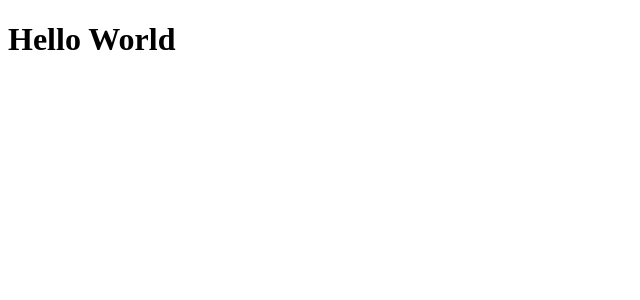
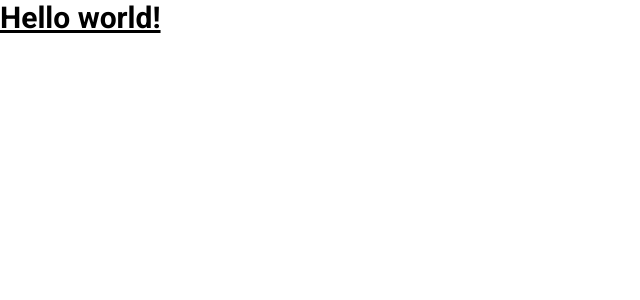
Before and after one commit to dhomini-rabelo/Estudos-Ignite-React-004, a Next.js app in the folder projects/stage04/: page / in a window 1280 px wide. Shown: the top 300 px of the page, without its empty margins (0-640 px from the left). Built offline with nearby package versions, Linux system fonts and the light colour scheme.

Commit message:
start project styles with stitches and tailwind

```diff
--- a/projects/stage04/package.json
+++ b/projects/stage04/package.json
@@ -9,6 +9,7 @@
     "lint": "next lint"
   },
   "dependencies": {
+    "@stitches/react": "^1.2.8",
     "@types/node": "18.11.15",
     "@types/react": "18.0.26",
     "@types/react-dom": "18.0.9",
@@ -16,5 +17,10 @@
     "react": "18.2.0",
     "react-dom": "18.2.0",
     "typescript": "4.9.4"
+  },
+  "devDependencies": {
+    "autoprefixer": "^10.4.13",
+    "postcss": "^8.4.20",
+    "tailwindcss": "^3.2.4"
   }
 }
--- /dev/null
+++ b/projects/stage04/postcss.config.js
@@ -0,0 +1,6 @@
+module.exports = {
+  plugins: {
+    tailwindcss: {},
+    autoprefixer: {},
+  },
+}
--- /dev/null
+++ b/projects/stage04/src/core/styles/global.ts
@@ -0,0 +1,37 @@
+import { globalCss } from ".";
+
+export const globalStyles = globalCss({
+  '*': {
+    margin: 0,
+    padding: 0,
+    boxSizing: 'border-box',
+    fontFamily: 'Roboto',
+  },
+
+  'html, body': {
+    minWidth: '100%',
+    minHeight: '100%',
+    backgroundColor: '$gray900',
+    color: '$gray100',
+    '-webkit-font-smoothing': 'antialised',
+  },
+
+  'body, input, textarea, button': {
+    fontFamily: 'Roboto',
+    fontWeight: 400
+  },
+
+  '.lh-130': {
+    lineHeight: '130%',
+  },
+
+  '.lh-160': {
+    lineHeight: '160%',
+  },
+
+  '.etc': {
+    whiteSpace: 'nowrap',
+    overflow: 'hidden',
+    textOverflow: 'ellipsis',
+  }
+})
--- /dev/null
+++ b/projects/stage04/src/core/styles/globalCss.css
@@ -0,0 +1,3 @@
+@tailwind base;
+@tailwind components;
+@tailwind utilities;
--- /dev/null
+++ b/projects/stage04/src/core/styles/index.ts
@@ -0,0 +1,19 @@
+import { createStitches } from '@stitches/react'
+
+export const {
+  config, styled, globalCss, keyframes, getCssText, theme, createTheme, css
+} = createStitches({
+  theme: {
+    colors: {
+      White: '#fff',
+
+      'Gray-900': '#121214',
+      'Gray-800': '#202024',
+      'Gray-300': '#c4c4cc',
+      'Gray-100': '#e1e1e6',
+
+      'Green-500': '#00875f',
+      'Green-300': '#00b37e'
+    }
+  }
+})
--- a/projects/stage04/src/pages/_app.tsx
+++ b/projects/stage04/src/pages/_app.tsx
@@ -1,4 +1,9 @@
 import type { AppProps } from 'next/app'
+import { globalStyles } from '../core/styles/global'
+import '../core/styles/globalCss.css'
+
+globalStyles()
+
 
 export default function App({ Component, pageProps }: AppProps) {
   return <Component {...pageProps} />
--- a/projects/stage04/src/pages/_document.tsx
+++ b/projects/stage04/src/pages/_document.tsx
@@ -1,4 +1,5 @@
 import { Html, Head, Main, NextScript } from 'next/document'
+import { getCssText } from '../core/styles'
 
 
 export default function Document() {
@@ -8,6 +9,7 @@ export default function Document() {
         <link rel="preconnect" href="https://fonts.googleapis.com" />
         <link rel="preconnect" href="https://fonts.gstatic.com" crossOrigin="anonymous" />
         <link href="https://fonts.googleapis.com/css2?family=Roboto:wght@400;700&display=swap" rel="stylesheet" />
+        <style id="stitches" dangerouslySetInnerHTML={{ __html: getCssText() }} />
       </Head>
       <body>
         <Main />
--- a/projects/stage04/src/pages/index.tsx
+++ b/projects/stage04/src/pages/index.tsx
@@ -1,7 +1,7 @@
 export default function Home() {
   return (
-    <h1>
-      Hello World
+    <h1 className="text-3xl font-bold underline">
+      Hello world!
     </h1>
   )
 }
--- /dev/null
+++ b/projects/stage04/tailwind.config.js
@@ -0,0 +1,24 @@
+/** @type {import('tailwindcss').Config} */
+module.exports = {
+  content: [
+    "./src/**/*.{js,jsx,ts,tsx}",
+  ],
+  theme: {
+    extend: {
+      colors: {
+        White: '#fff',
+        Gray: {
+          900: '#121214',
+          800: '#202024',
+          300: '#c4c4cc',
+          100: '#e1e1e6',
+        },
+        Green: {
+          500: '#00875f',
+          300: '#00b37e',
+        }
+      }
+    },
+  },
+  plugins: [],
+}
```
Also changed, not shown: 1 other file (tests, documents, lock files or other folders).
